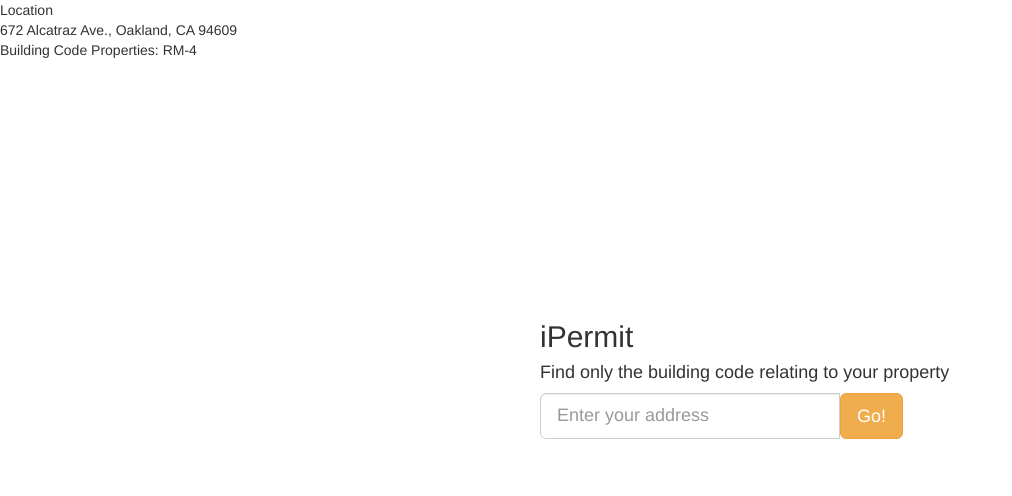
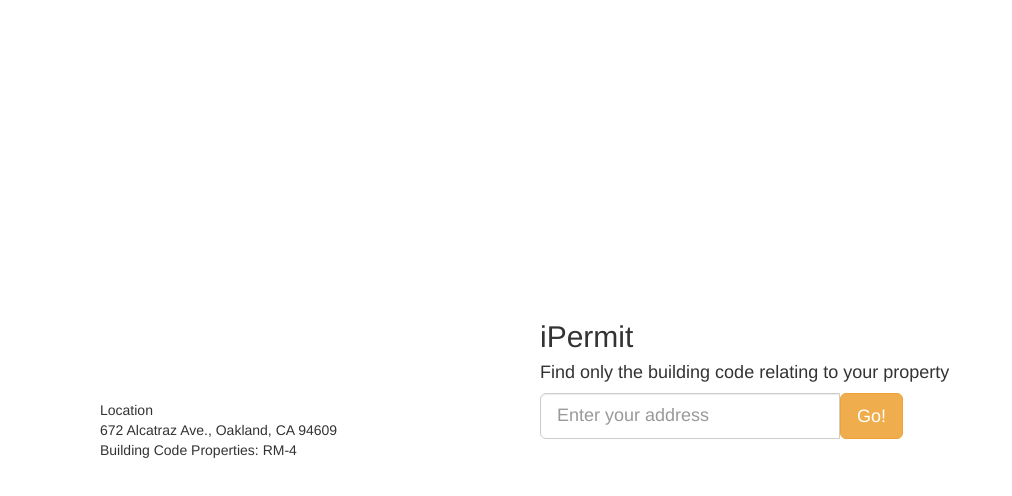
Before and after one commit to wroscoe/ipermit, a plain HTML site: page index.html in a window 1280 px wide. Shown: the whole page, without its empty margins (0-1012 px from the left). Drawn offline with Linux system fonts and the light colour scheme; files that its build step writes are made by us from their sources.

Commit message:
Update styling

```diff
--- a/index.html
+++ b/index.html
@@ -55,6 +55,7 @@
                   <button class="btn btn-lg btn-warning">Go!</button>
               </div>
           </div>
+          <div class="resultsdiv">
               <div>
                   Location
               </div>
@@ -67,6 +68,7 @@
               <div ng-repeat="prop in zoneProperties | filter:zone" ng-if="searched">
                   <div ng-repeat="(propName, propValue) in prop">
                       {{propName}}: {{propValue}} <br />
+                  </div>
               </div>
           </div>
       </div>
--- a/styles/main.css
+++ b/styles/main.css
@@ -7,3 +7,10 @@
     margin-top: -100px;
     margin-left: -100px;
 }
+
+.resultsdiv{
+    width:600px;
+    max-height:200px;
+    margin-top: 400px;
+    margin-left: 100px;
+}
```
Lines whose indentation alone changed are shown as unchanged.
